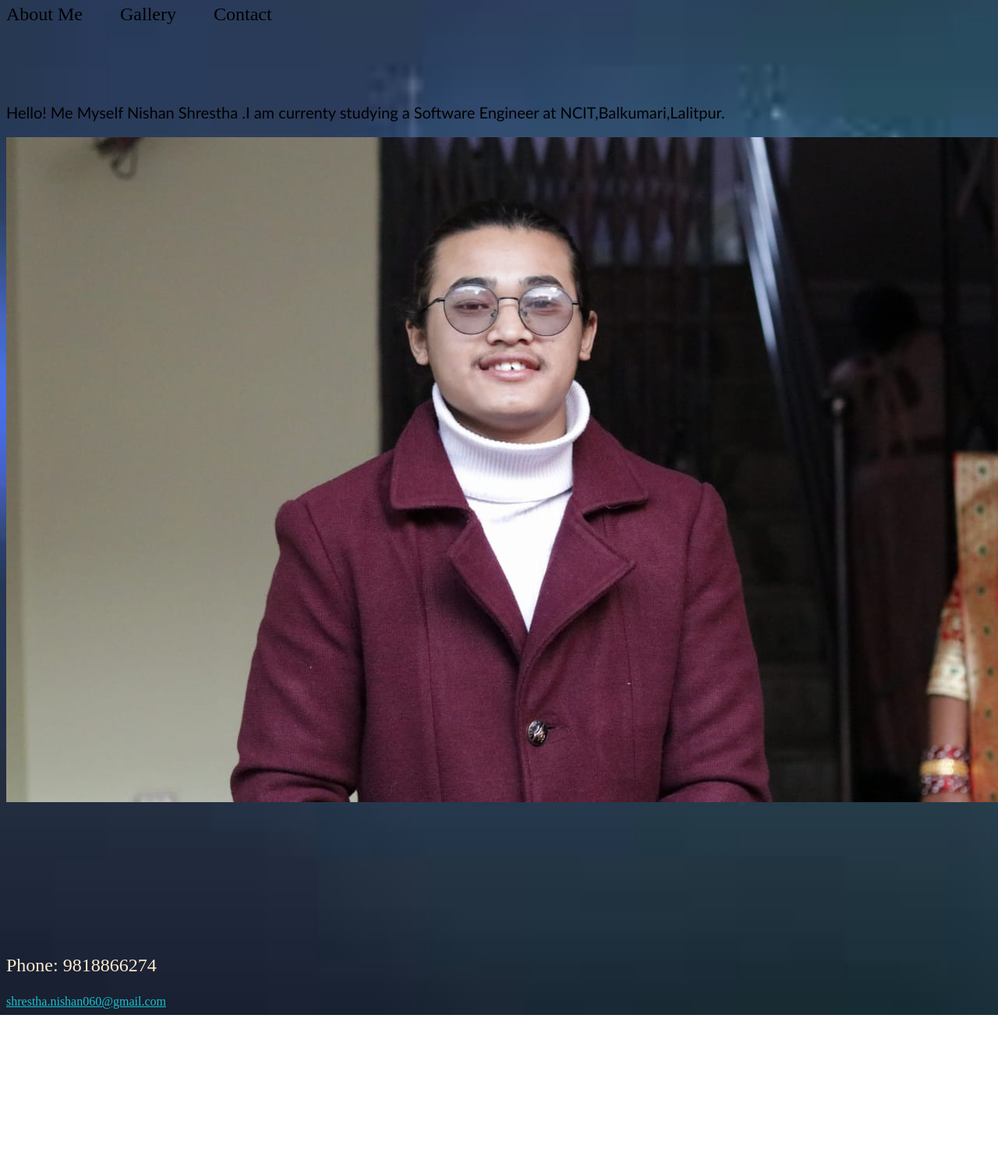
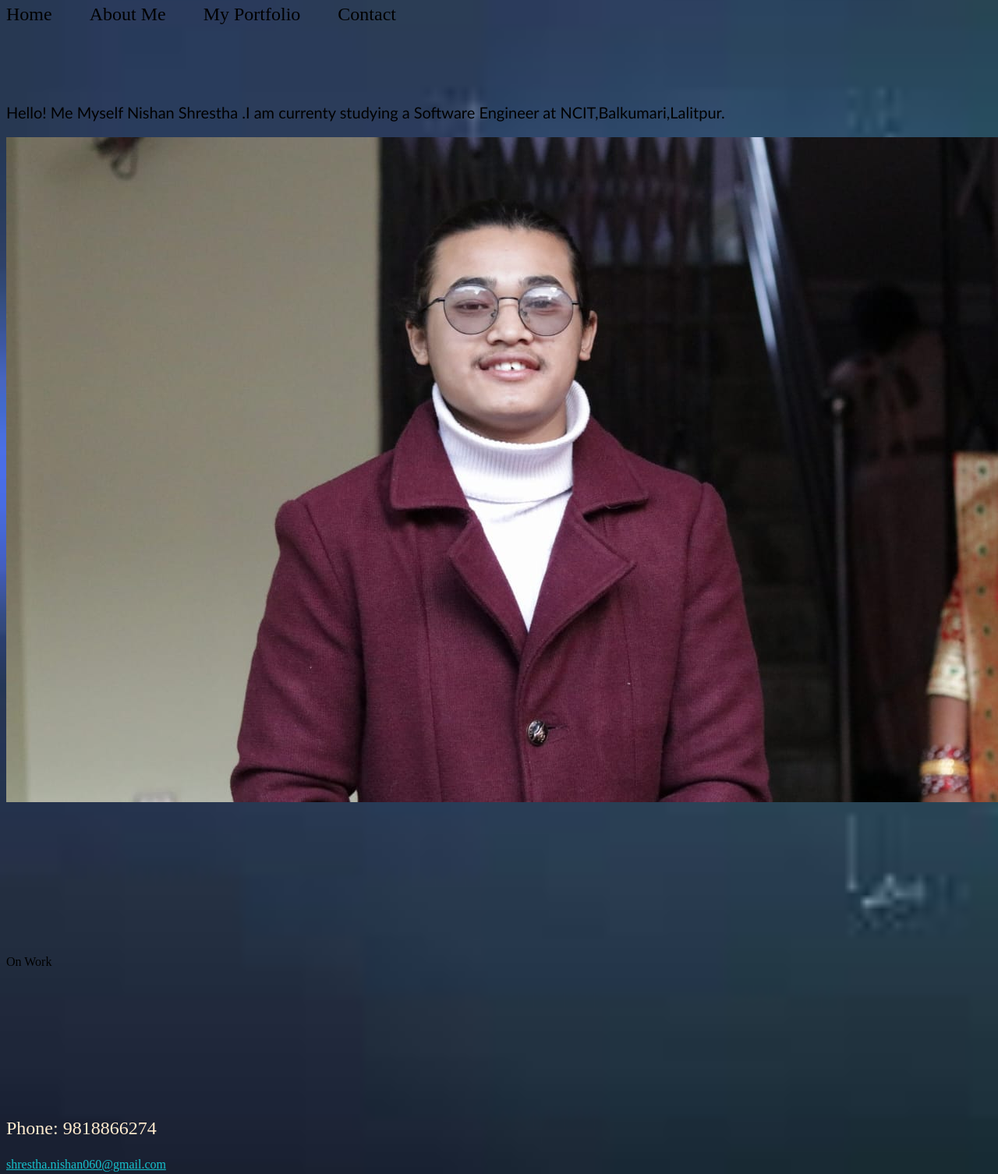
Before and after one commit to nishanstha74/first-website, a plain HTML site: page index.html in a window 1280 px wide. Shown: the part 120-1626 px from the top of the page at 78% size. Before the commit the page ends 1422 px from the top, so only its background shows below. Drawn offline with Linux system fonts and the light colour scheme.

Commit message:
new commit

```diff
--- a/index.html
+++ b/index.html
@@ -34,12 +34,17 @@
     <header>
       <h1>Nishan</h1>
     </header>
-    <nav>
-      <div class="about"><a class="ab" href="#about">About Me</a></div>
-      <div class="gallery">Gallery</div>
-      <div class="contact"> <a class="con" href="#contact">Contact</a></div>
-    </nav>
-    <div id="about">
+
+<div class="navigation-bar">
+
+  <nav>
+    <div class="home"> <a class="ab" href="#">Home</a></div>
+    <div class="about"><a class="ab" href="#about me">About Me</a></div>
+    <div class="portfolio"><a  class="ab" href="#my portfolio">My Portfolio</a></div>
+    <div class="contact"> <a class="con" href="#contact">Contact</a></div>
+  </nav>
+</div>
+    <div id="about me">
 
       <p class="text">
         Hello! Me Myself Nishan Shrestha .I am currenty studying a Software
@@ -49,8 +54,14 @@
         <img src="IMG-20240606-WA0004.jpg" alt="" />
       </div>
       </div>
-      <div>
-        <h1 id="contact">Contact</h1>
+      <div id="my portfolio">
+<h1>Portfolio</h1>
+
+        <p class="port">On Work</p>
+      </div>
+
+      <div id="contact">
+        <h1>Contact</h1>
       <p id="phone">Phone: 9818866274</p>
       <a id="email" href=mailto:"shrestha.nishan060@gmail.com">shrestha.nishan060@gmail.com</a>
     </div>
```
